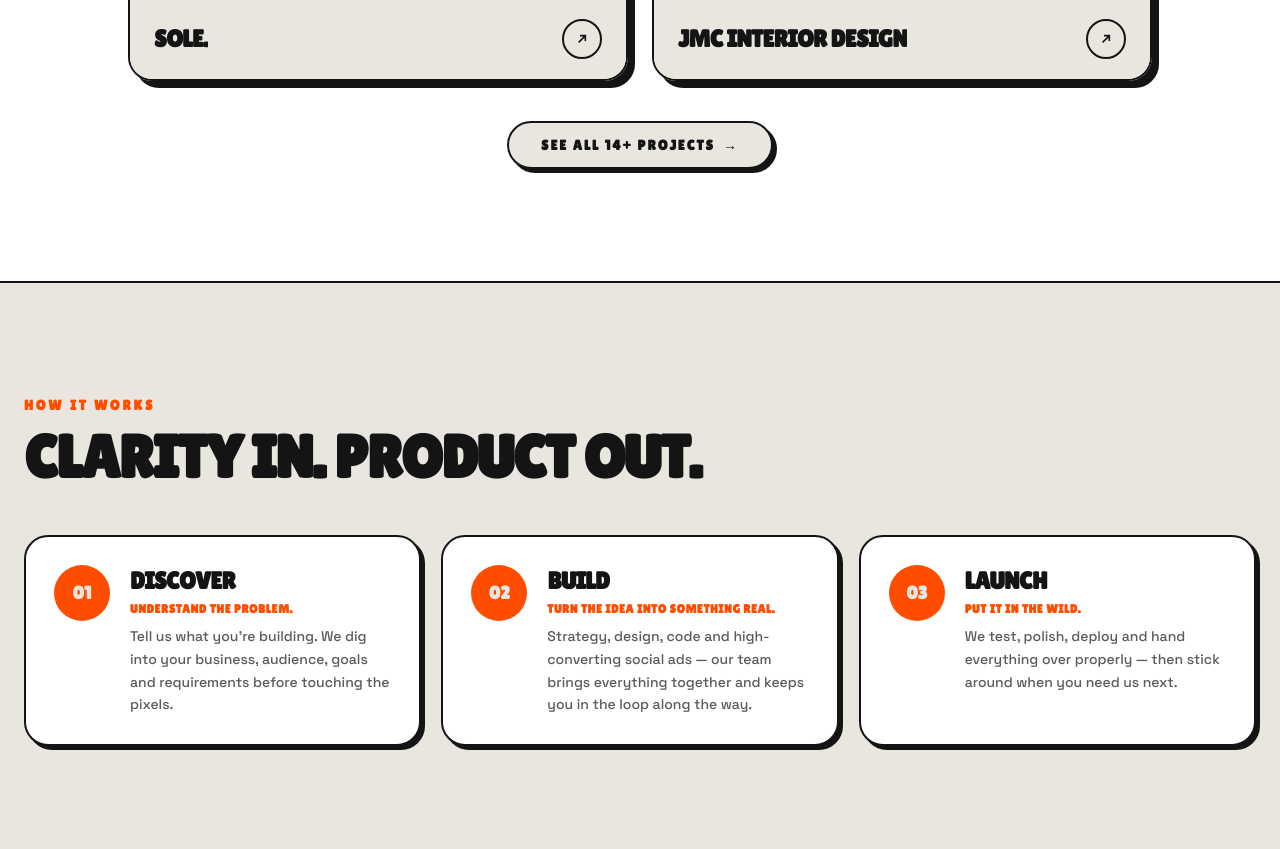
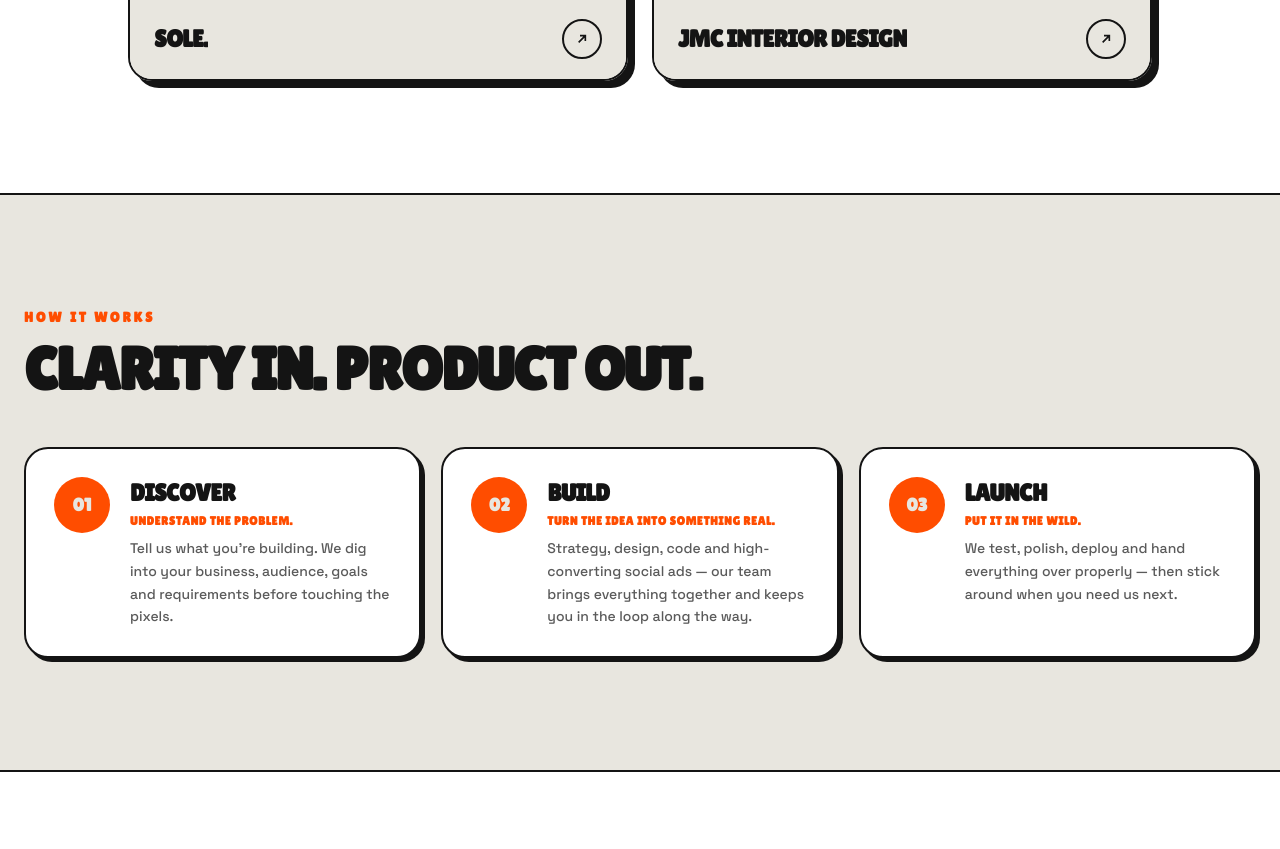
Before and after one commit to vaibhav1960/builtbyus, a website: page index.html in a window 1280 px wide. Shown: the part 3666-4515 px from the top of the page. Drawn offline with nearby package versions, Linux system fonts and the light colour scheme; a web font is replaced by a local one.

Commit message:
Remove 'SEE ALL 14+ PROJECTS' button from work section

```diff
--- a/index.html
+++ b/index.html
@@ -883,13 +883,6 @@
           </a>
 
         </div>
-
-        <!-- See all projects CTA -->
-        <div class="mt-10 text-center">
-          <a href="#contact" class="group inline-flex items-center gap-2 rounded-full border-2 border-ink bg-cream px-6 py-3 font-display text-xs font-black tracking-[0.14em] shadow-[4px_4px_0_0_#141414] transition-transform hover:-translate-y-0.5 sm:px-8 sm:text-sm">
-            SEE ALL 14+ PROJECTS <span class="transition-transform group-hover:translate-x-1">→</span>
-          </a>
-        </div>
       </div>
     </section>
 
```
